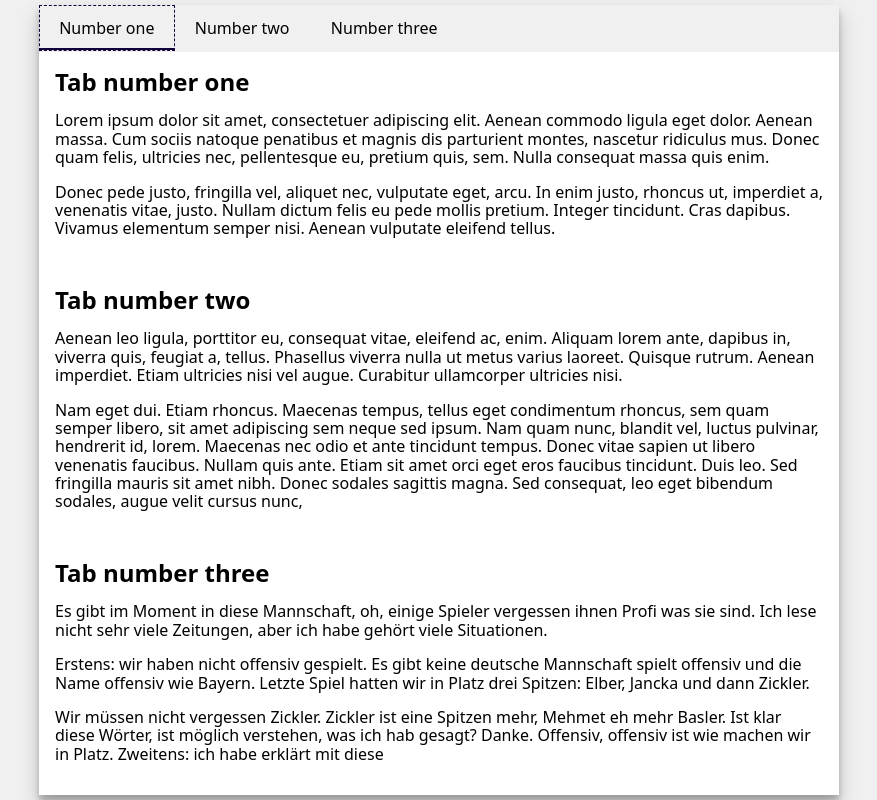
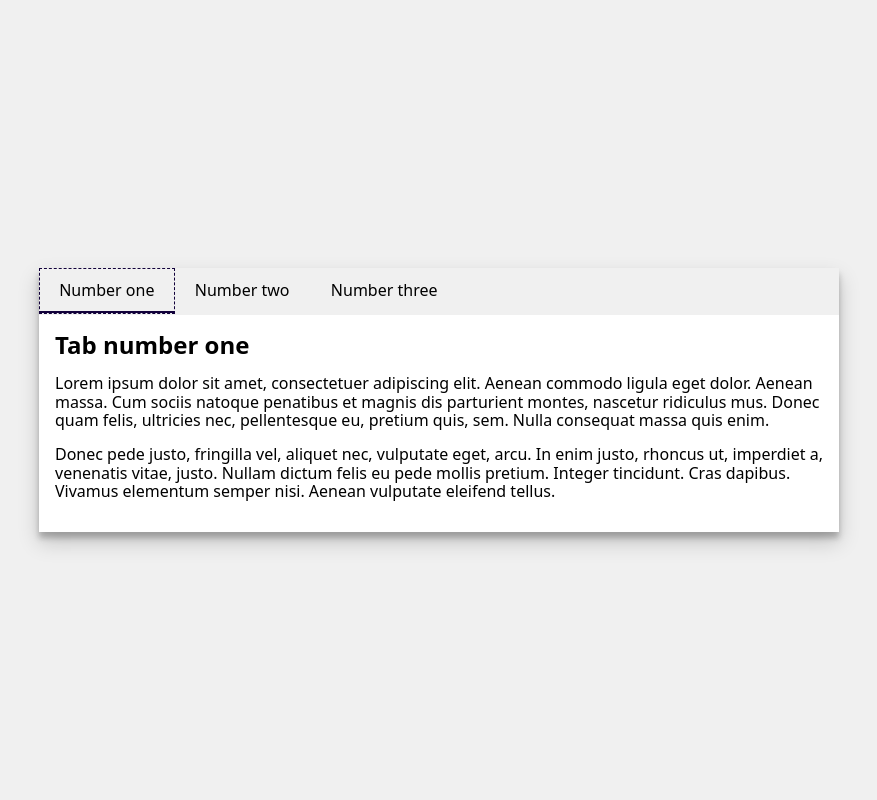
Before and after one commit to kaesetoast/t3cb-tabs-session, a website: page index.html in a window 1280 px wide. Both pictures are taken after a click on the tab "Number one". Shown: the whole page, without its empty margins (201-1078 px from the left). Drawn offline with nearby package versions, Linux system fonts and the light colour scheme; files that its build step writes are made by us from their sources.

Commit message:
helo t3cb

```diff
--- a/index.html
+++ b/index.html
@@ -69,6 +69,7 @@
 				<div
 					class="m-tabs__panel"
 					id="tab-panel-2"
+					hidden
 					aria-labelledby="tab-2"
 				>
 					<h2>Tab number two</h2>
@@ -97,6 +98,7 @@
 				<div
 					class="m-tabs__panel"
 					id="tab-panel-3"
+					hidden
 					aria-labelledby="tab-3"
 				>
 					<h2>Tab number three</h2>
--- a/js/main.js
+++ b/js/main.js
@@ -1 +1,6 @@
-console.log('👋');
+import Tabs from './tabs.js';
+
+const tabsElements = document.querySelectorAll('.m-tabs');
+tabsElements.forEach(element => {
+	new Tabs(element);
+});
--- /dev/null
+++ b/js/tabs.js
@@ -0,0 +1,28 @@
+export default class Tabs {
+	constructor(_root) {
+		this._root = _root;
+		this._tabs = this._root.querySelectorAll('.m-tabs__tab');
+		this._panels = this._root.querySelectorAll('.m-tabs__panel');
+		this._setupEventListeners();
+	}
+
+	_setupEventListeners() {
+		this._tabs.forEach(_tab => {
+			_tab.addEventListener('click', this._open.bind(this));
+		});
+	}
+
+	_open(_event) {
+		const tab = _event.currentTarget;
+		this._tabs.forEach(_tab => {
+			_tab.classList.remove('m-tabs__tab--active');
+		});
+		tab.classList.add('m-tabs__tab--active');
+		const tabId = tab.getAttribute('aria-controls');
+		const panel = this._root.querySelector(`#${tabId}`);
+		this._panels.forEach(_panel => {
+			_panel.setAttribute('hidden', true);
+		});
+		panel.removeAttribute('hidden');
+	}
+}
```
